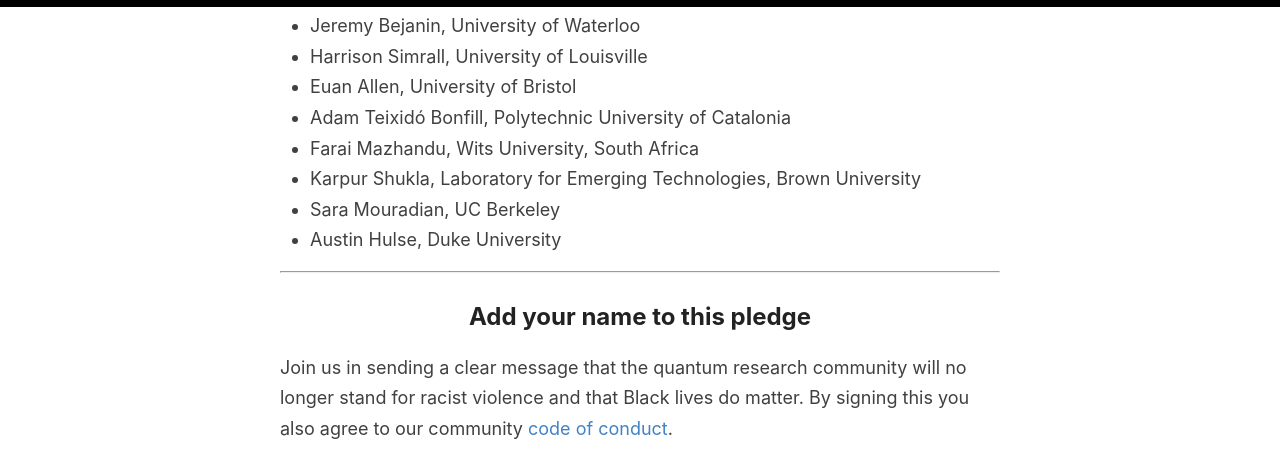
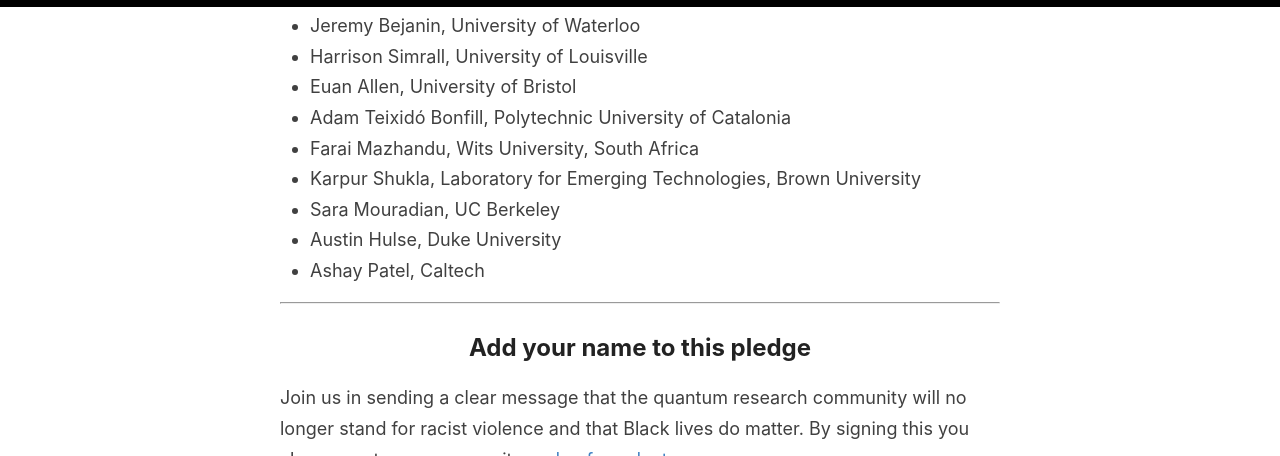
Before and after one commit to quantumforblacklives/quantumforblacklives.github.io, a Jekyll site: the page built from index.html, in a window 1280 px wide and 900 px high, scrolled down 5358 px, cut to the strip 0-456 px from the top of the window. Built offline with Jekyll 4.4.1, drawn with Linux system fonts in a browser that asks for light colours; the list of posts is cut into pages by our own code.

Commit message:
Add signature from Ashay Patel.

```diff
--- a/_includes/signatories.md
+++ b/_includes/signatories.md
@@ -77,3 +77,4 @@
 - Karpur Shukla, Laboratory for Emerging Technologies, Brown University
 - Sara Mouradian, UC Berkeley
 - Austin Hulse, Duke University
+- Ashay Patel, Caltech
```
